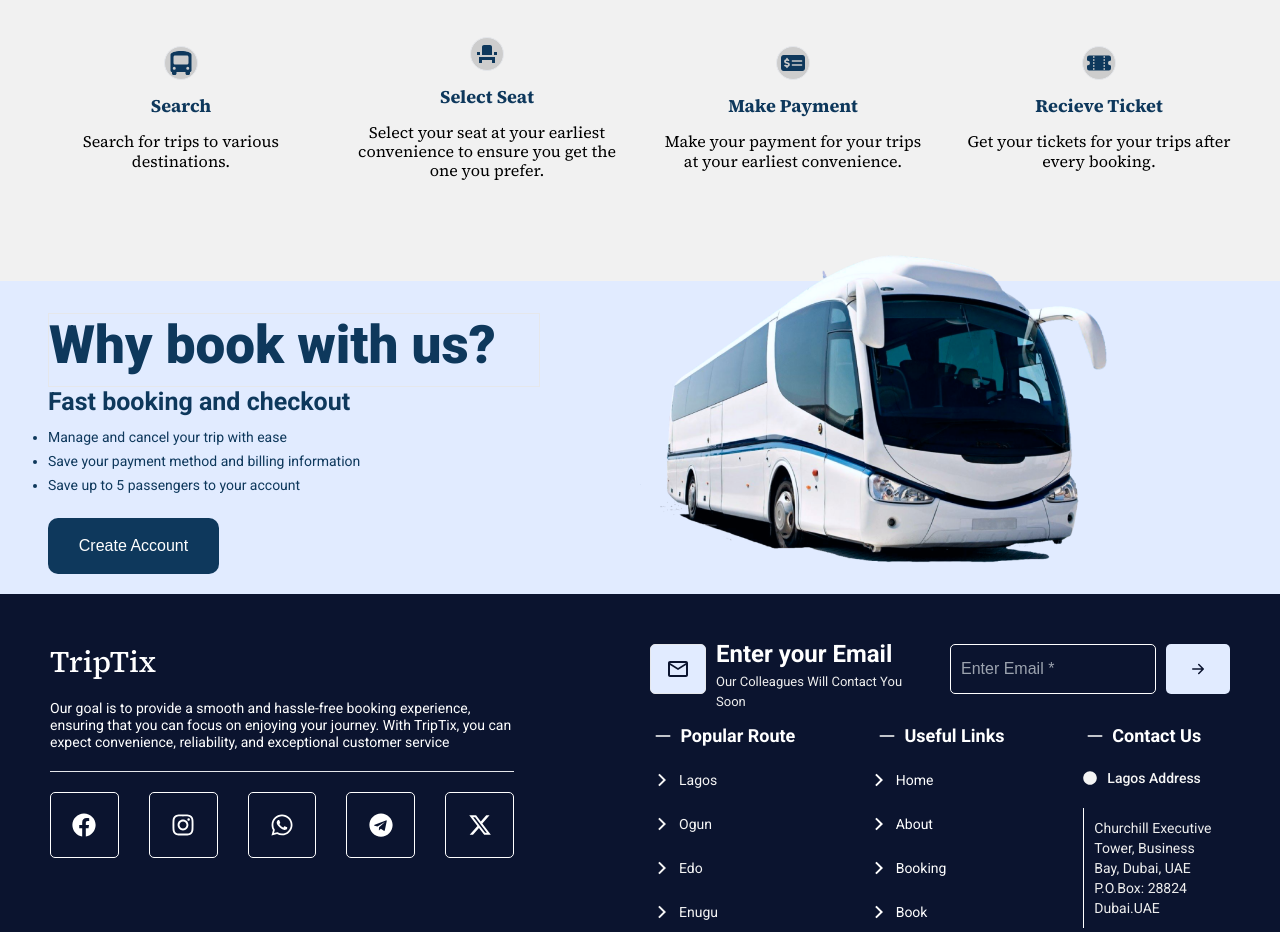
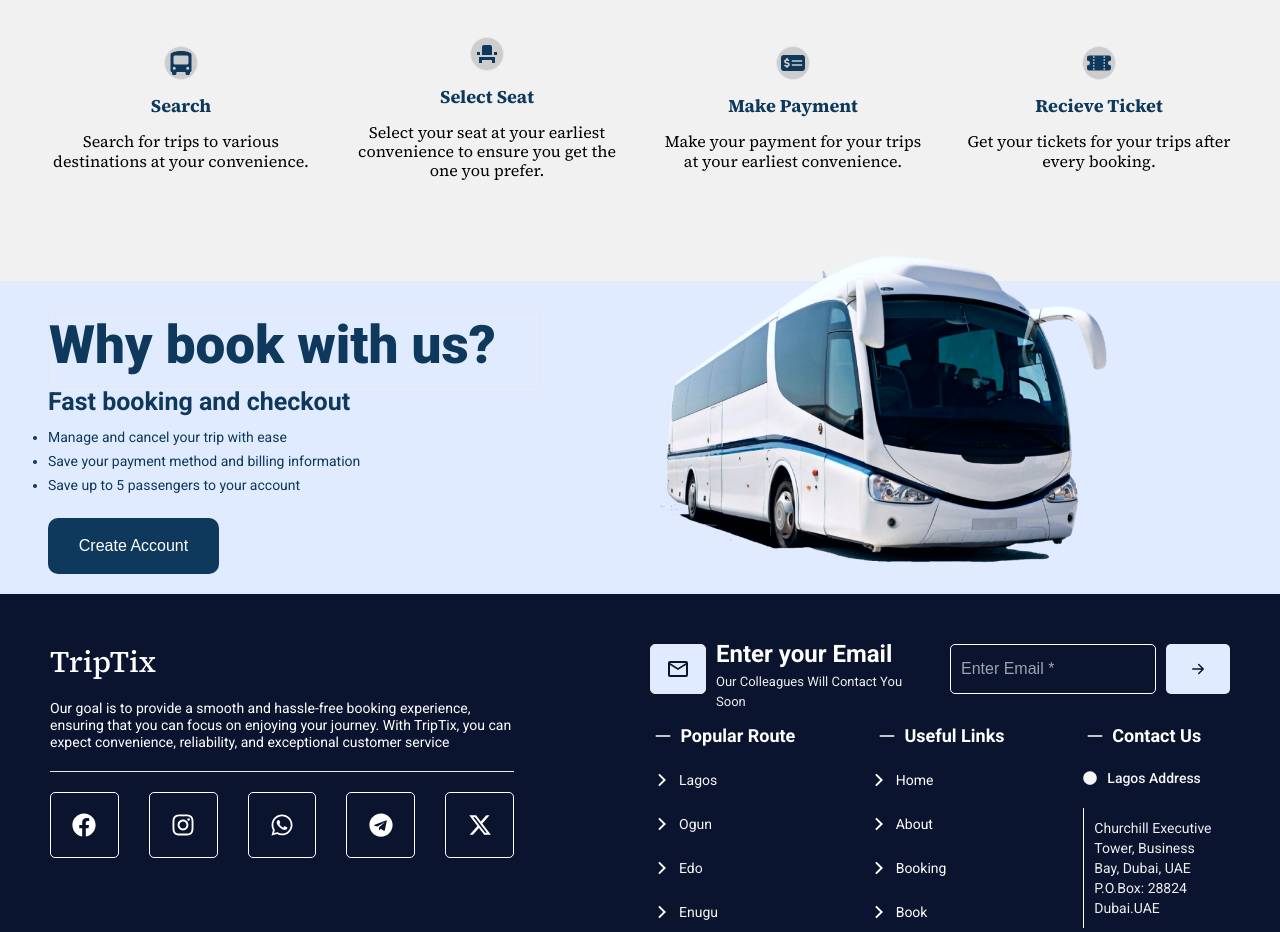
Before and after one commit to Niola-DC/Trip-Tix-, a React (Vite) app: page / in a window 1280 px wide. Shown: the part 1360-2292 px from the top of the page. Built offline with nearby package versions, Linux system fonts and the light colour scheme.

Commit message:
Update BookTicket.jsx

```diff
--- a/src/components/home/book-ticket/BookTicket.jsx
+++ b/src/components/home/book-ticket/BookTicket.jsx
@@ -19,7 +19,7 @@ const BookTicket = () => {
             Search
           </p>
           <p className="p font-[400] flex text-[16px] text-center leading-[19.38px]">
-            Search for trips to various destinations.
+            Search for trips to various destinations at your convenience.
           </p>
         </div>
         <div className="flex cursor-pointer flex-col gap-[15px] justify-center items-center">
```
